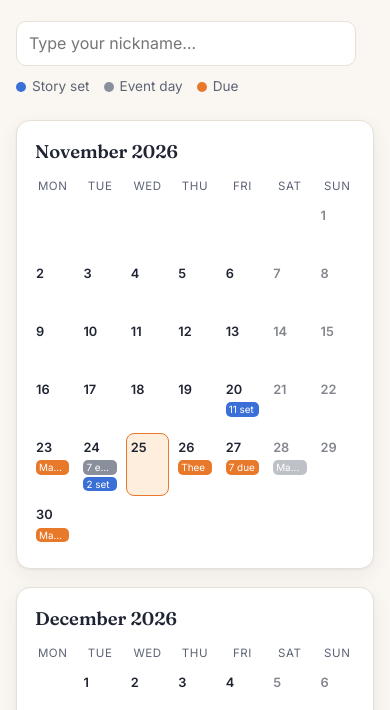
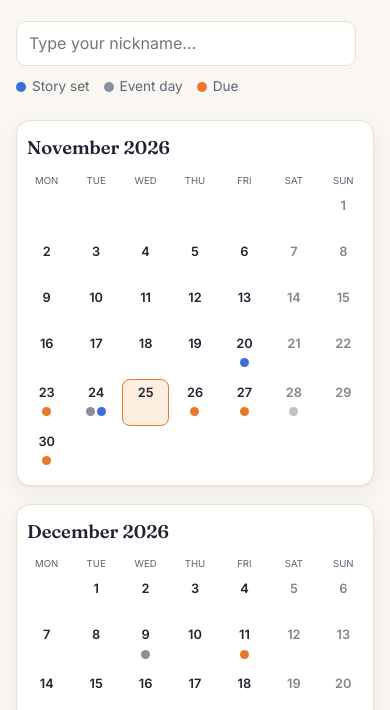
Before and after one commit to ianyianwang/ianyianwang.github.io, a plain HTML site: page newsroom-desk.html in a window 390 px wide. Shown: the part 390-1100 px from the top of the page. Drawn offline with Linux system fonts and the light colour scheme.

Commit message:
Reporter Desk: colour dots on small phones
Co-Authored-By: Claude Opus 5.5 <noreply@anthropic.com>

```diff
--- a/newsroom-desk.html
+++ b/newsroom-desk.html
@@ -57,7 +57,13 @@
     .btn.off { background: var(--line); color: var(--muted); }
     .hidden { display: none; }
     .rules { margin-top: 28px; color: var(--muted); font-size: .9rem; }
-    @media (max-width: 420px) { .day { min-height: 54px; } .chip { font-size: .62rem; padding: 0 3px; } }
+    @media (max-width: 520px) {
+      .month { padding: 10px 6px; }
+      .grid { gap: 2px; }
+      .dow { font-size: .6rem; letter-spacing: 0; }
+      .day { min-height: 44px; padding: 3px 2px; text-align: center; }
+      .chip { display: inline-block; width: 9px; height: 9px; padding: 0; margin: 2px 1px 0; border-radius: 50%; font-size: 0; }
+    }
   </style>
 </head>
 <body>
```
